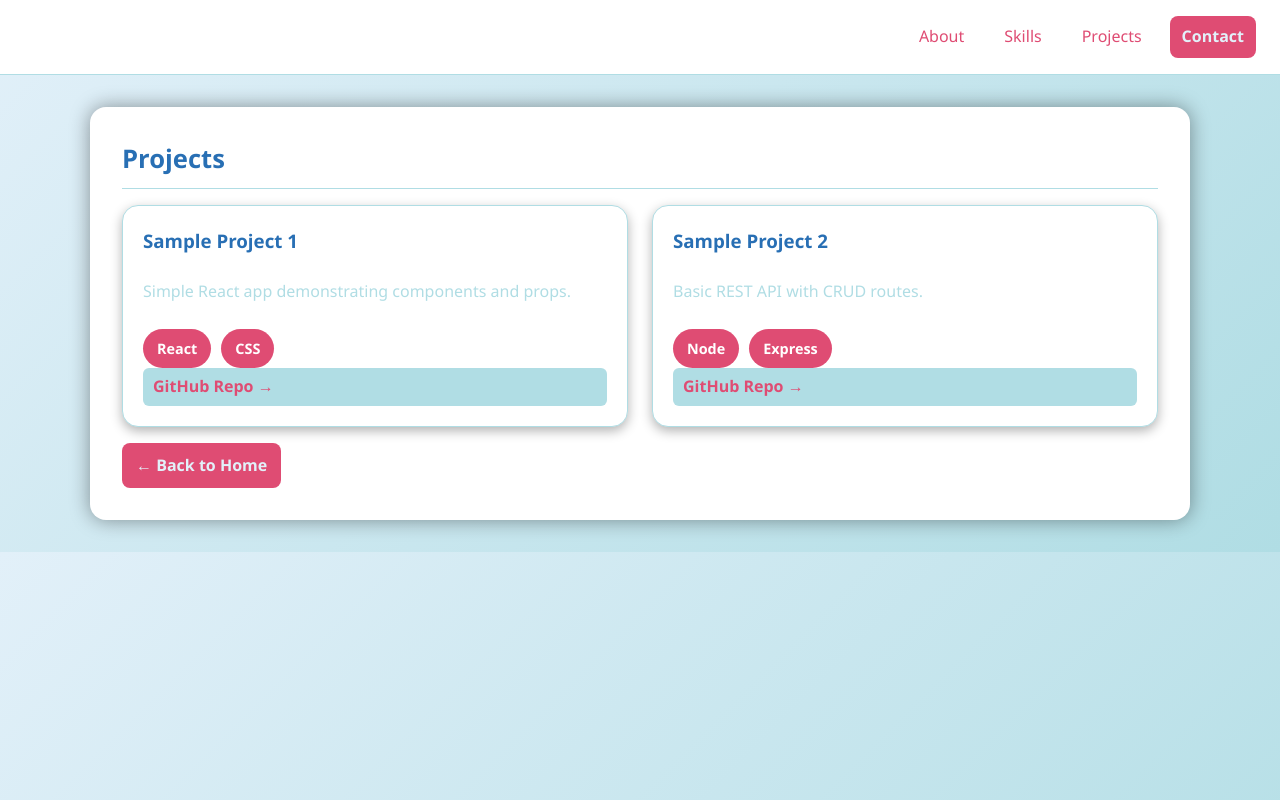
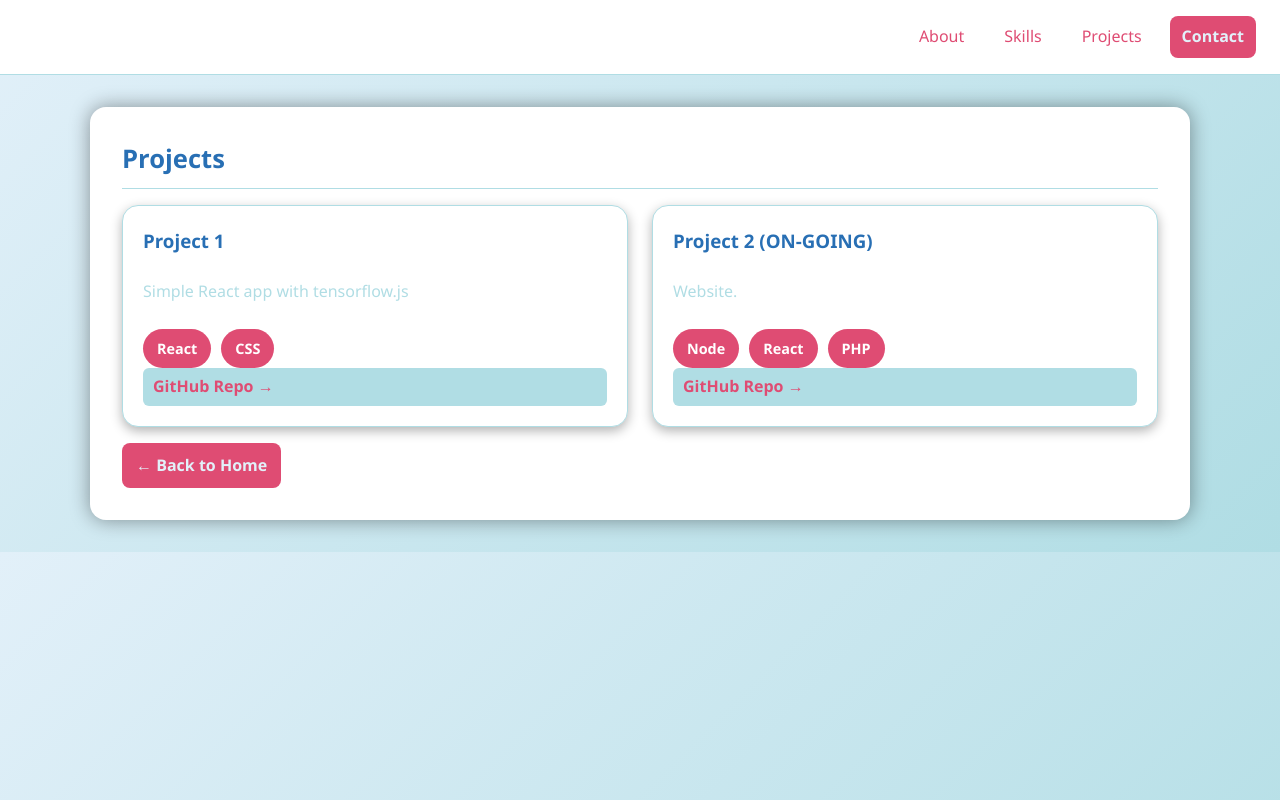
Before and after one commit to andrei4-rgb/portfolio, a React (Create React App) app: page /projects in a window 1280 px wide. Built offline with nearby package versions, Linux system fonts and the light colour scheme.

Commit message:
last commit

```diff
--- a/src/pages/Projects.js
+++ b/src/pages/Projects.js
@@ -3,16 +3,16 @@ import { Link } from 'react-router-dom';
 
 const projects = [
   {
-    title: "Sample Project 1",
+    title: "Project 1",
     tech: ["React", "CSS"],
-    link: "https://github.com/andrei4-rgb/sample-project-1",
-    desc: "Simple React app demonstrating components and props."
+    link: "https://github.com/andrei4-rgb/forecast-app",
+    desc: "Simple React app with tensorflow.js"
   },
   {
-    title: "Sample Project 2",
-    tech: ["Node", "Express"],
-    link: "https://github.com/andrei4-rgb/sample-project-2",
-    desc: "Basic REST API with CRUD routes."
+    title: "Project 2 (ON-GOING)",
+    tech: ["Node", "React", "PHP"],
+    link: "https://github.com/andrei4-rgb/ccs112-shopeasy-sprint2",
+    desc: "Website."
   }
 ];
 
```
